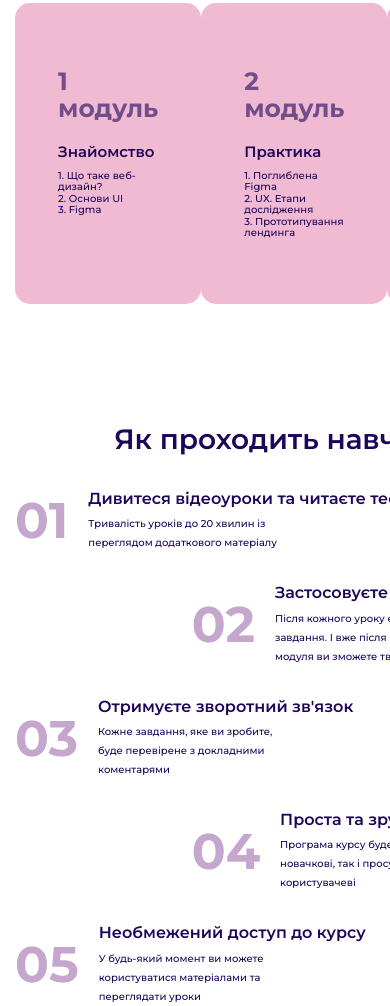
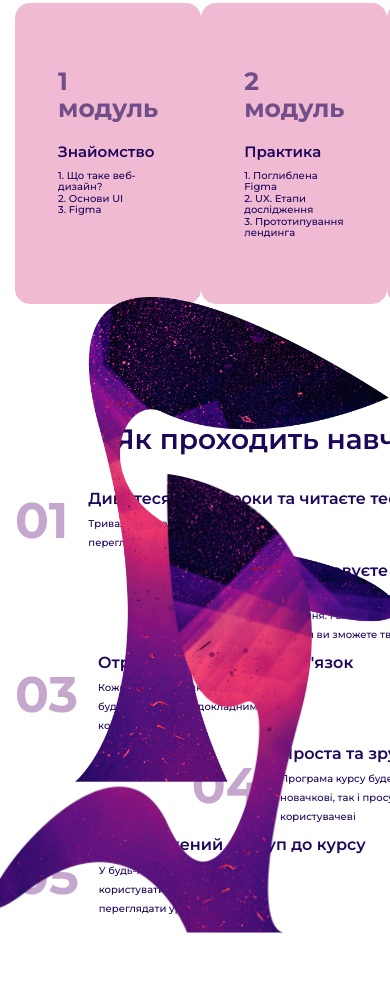
Before and after one commit to Arina-M/web-design-for-teens, a plain HTML site: page index.html in a window 390 px wide. Shown: the part 1162-2168 px from the top of the page. After the commit the page ends 2095 px from the top, so only its background shows below. Drawn offline with nearby package versions, Linux system fonts and the light colour scheme.

Commit message:
added figures for "education steps" section

```diff
--- a/css/style.css
+++ b/css/style.css
@@ -595,42 +595,55 @@ ul{
     margin-left: 0;
 }
 
-.education-steps__figures{
-    display: flex;
-    position: absolute;
-    top: -197px;
-    z-index: 5;
-    justify-content: space-between;
-}
+/*.education-steps__figures{*/
+/*    display: flex;*/
+/*    position: absolute;*/
+/*    top: -197px;*/
+/*    z-index: 5;*/
+/*    justify-content: space-between;*/
+/*}*/
 
 .education-steps__left-figure{
-    /*position: absolute;*/
-    /*z-index: 5;*/
-    /*top: -190px;*/
-    /*left: 250px;*/
-    /*width: 480px;*/
-    width: 40%;
+    position: absolute;
+    z-index: 5;
+    top: -185px;
+    left: 40px;
+    width: 480px;
+    /*width: 40%;*/
 }
 
 .education-steps__right-figure{
-    /*position: absolute;*/
-    /*z-index: 5;*/
-    /*bottom: -83px;*/
-    /*right: 270px;*/
-    /*width: 480px;*/
-    width: 37%;
+    position: absolute;
+    z-index: 5;
+    bottom: -30px;
+    right: 40px;
+    width: 480px;
+    /*width: 37%;*/
     /*margin-top: 300px;*/
 }
 
 /*desktop*/
 @media screen and (max-width: 1400px) {
-    .education-steps__content{
+    .education-steps__content {
         width: 780px;
     }
 
     .education-steps__list-item:nth-child(even) {
         margin-left: 36%;
     }
+
+    .education-steps__left-figure {
+        top: -185px;
+        left: 20px;
+        width: 470px;
+    }
+
+    .education-steps__right-figure {
+        bottom: -38px;
+        right: 20px;
+        width: 470px;
+    }
+
 }
 
 @media screen and (max-width: 1200px) {
@@ -655,9 +668,23 @@ ul{
         width: 240px;
         margin-top: 6px;
     }
+
+    .education-steps__list-item{
+        margin-top: 20px;
+    }
+
+    .education-steps__left-figure {
+        top: -156px;
+        width: 405px;
+    }
+
+    .education-steps__right-figure {
+        bottom: -23px;
+        width: 405px;
+    }
 }
 
-/* tablet*/
+    /* tablet*/
 @media screen and (max-width: 1040px) {
     .education-steps__content{
         width: 570px;
@@ -680,4 +707,22 @@ ul{
         width: 200px;
         margin-top: 6px;
     }
+
+    .education-steps__list-item{
+        margin-top: 10px;
+    }
+
+    .education-steps__left-figure {
+        top: -127px;
+        width: 322px;
+        left: 75px;
+    }
+
+    .education-steps__right-figure {
+        bottom: -15px;
+        width: 322px;
+        right: 78px;
+    }
+
+
 }
--- a/index.html
+++ b/index.html
@@ -158,10 +158,10 @@
                     </li>
                 </ul>
             </div>
-<!--            <div class="education-steps__figures">-->
-<!--                <img class="education-steps__left-figure" src="images/education-steps_left-figure.png" alt="figure 1">-->
-<!--                <img class="education-steps__right-figure" src="images/education-steps_right-figure.png" alt="figure 2">-->
-<!--            </div>-->
+            <div class="education-steps__figures">
+                <img class="education-steps__left-figure" src="images/education-steps_left-figure.png" alt="figure 1">
+                <img class="education-steps__right-figure" src="images/education-steps_right-figure.png" alt="figure 2">
+            </div>
         </div>
     </section>
 
```
